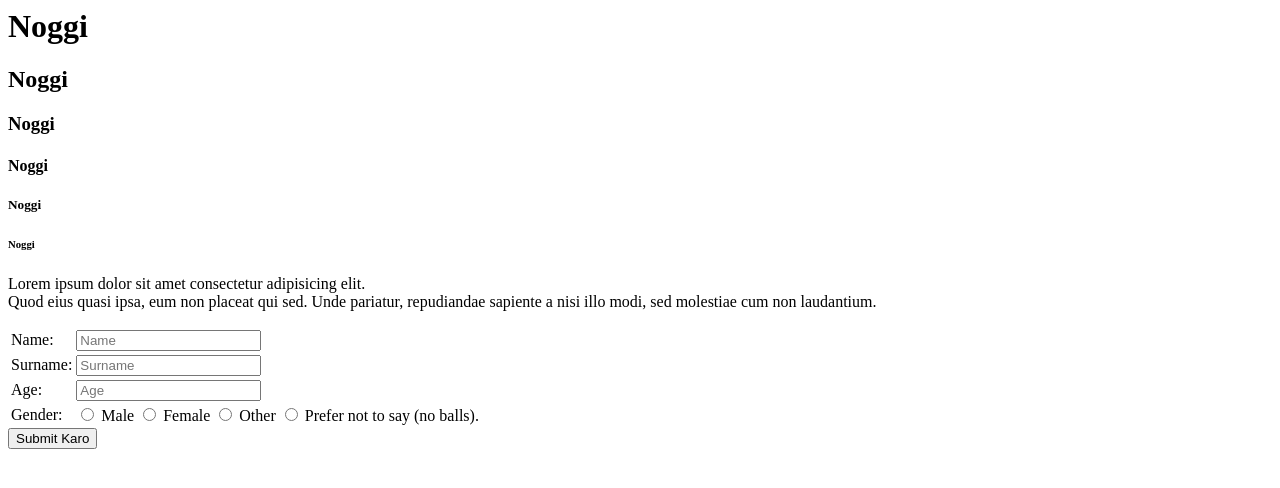
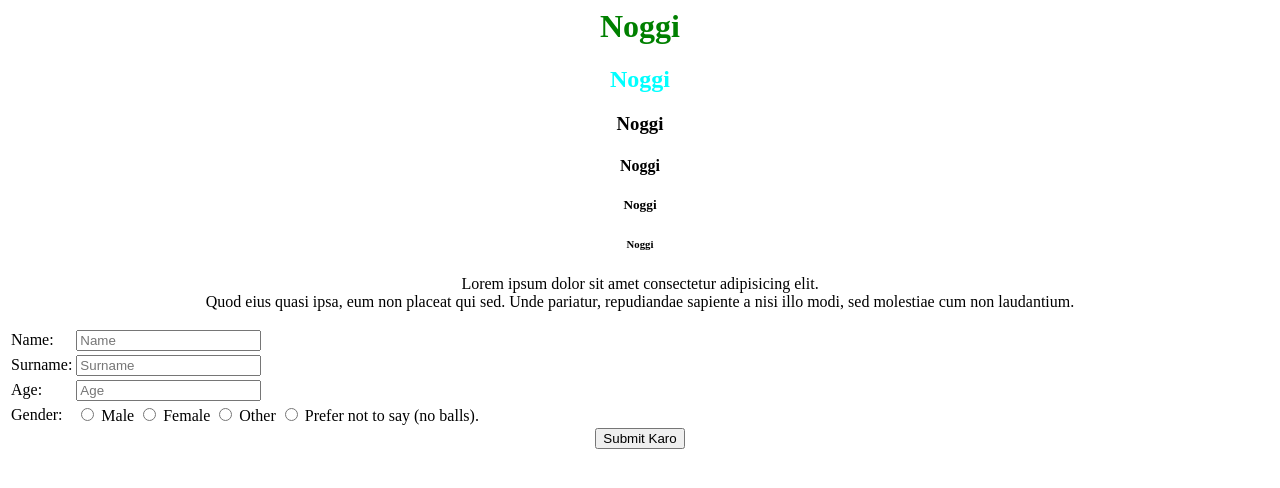
Before and after one commit to DhanushTeja0609/Noggi-coding-class, a plain HTML site: page index.htm in a window 1280 px wide. Drawn offline with Linux system fonts and the light colour scheme.

Commit message:
Teaching noggi stuff

```diff
--- a/index.htm
+++ b/index.htm
@@ -3,12 +3,13 @@
     <head>
 
         <title>Nigget</title>
+        <link rel="stylesheet" href="style.css">
 
     </head>
     <body>
 
         <h1>Noggi</h1>
-        <h2>Noggi</h2>
+        <h2 id="Noggi">Noggi</h2>
         <h3>Noggi</h3>
         <h4>Noggi</h4>
         <h5>Noggi</h5>
--- /dev/null
+++ b/style.css
@@ -0,0 +1,17 @@
+h1 {
+
+    color: green;
+
+}
+
+#Noggi{
+
+    color: aqua;
+
+}
+
+html{
+
+    text-align: center;
+
+}
```
Also changed, not shown: index.js (added, +27 -0 lines).
